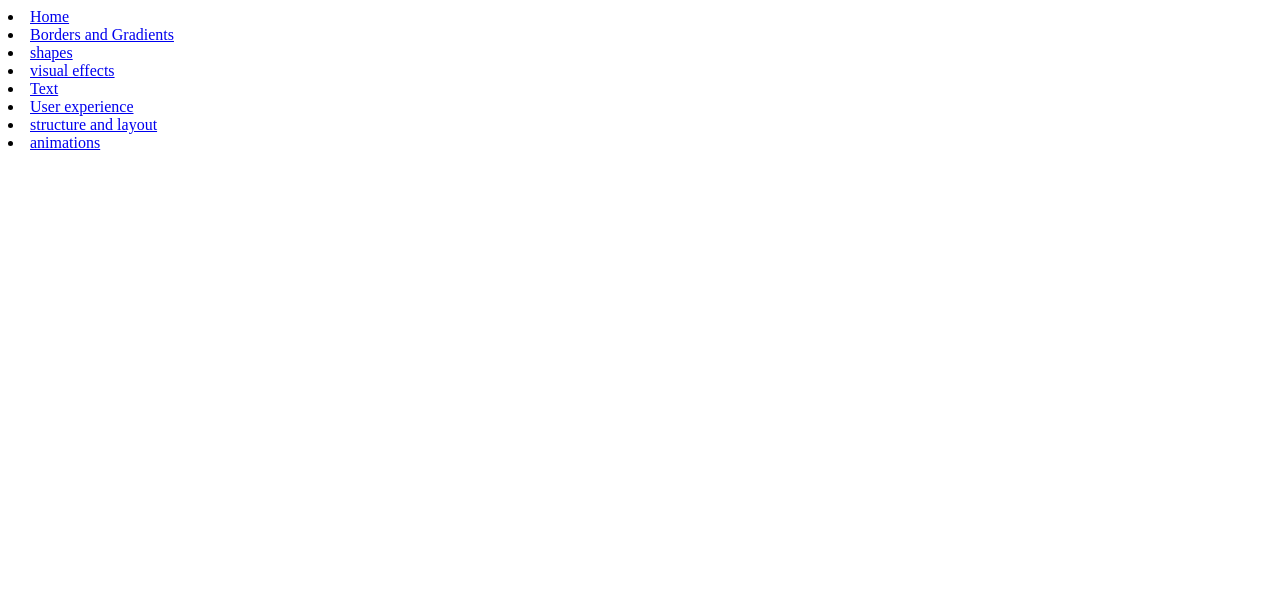
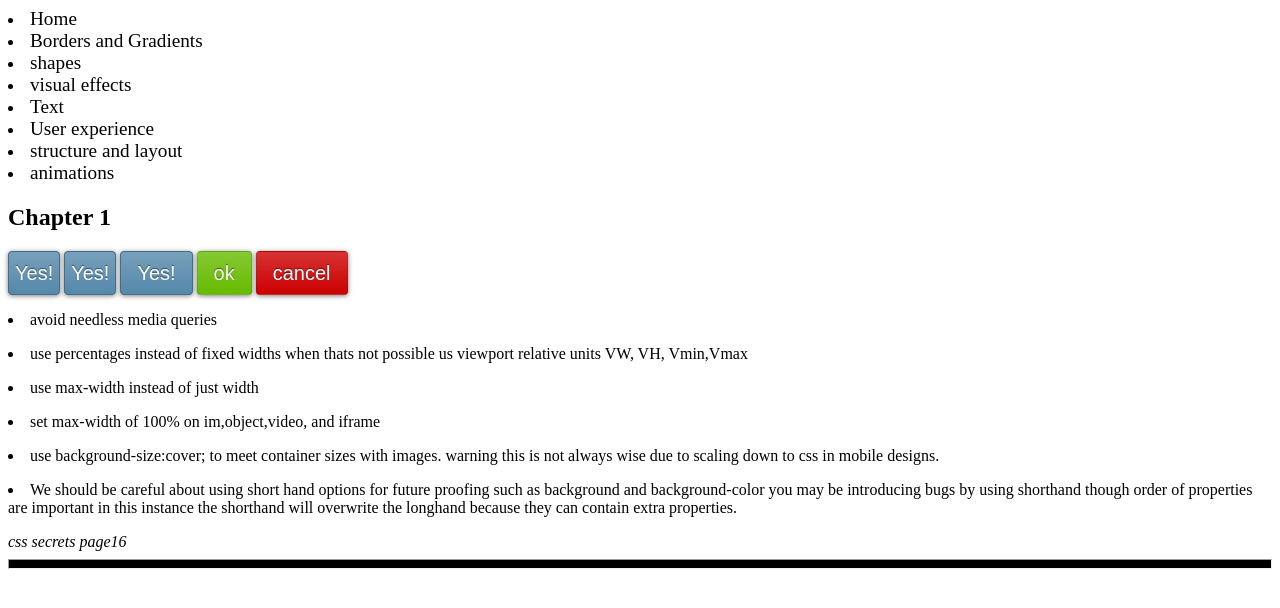
Before and after one commit to Rubytuesdaysandwich/markup-languages-css-secrets, a plain HTML site: page index.html in a window 1280 px wide. Drawn offline with Linux system fonts and the light colour scheme.

Commit message:
update css secrets

```diff
--- a/index.html
+++ b/index.html
@@ -5,7 +5,7 @@
     <meta http-equiv="X-UA-Compatible" content="IE=edge" />
     <meta name="viewport" content="width=device-width, initial-scale=1.0" />
     <title>CSS secrets</title>
-    <link rel="stylesheet" href="style.css" />
+    <link rel="stylesheet" href="styles.css" />
   </head>
   <body>
     <header>
@@ -34,5 +34,43 @@
         <a href="#">animations</a>
       </li>
     </header>
+    <main>
+      <section>
+        <h2>Chapter 1</h2>
+        <button class="yes-1">Yes!</button>
+        <button class="yes-2">Yes!</button>
+        <button class="yes-3">Yes!</button>
+        <button class="ok-4">ok</button>
+        <button class="cancel-5">cancel</button>
+        <p><li>avoid needless media queries</li></p>
+        <p>
+          <li>
+            use percentages instead of fixed widths when thats not possible us
+            viewport relative units VW, VH, Vmin,Vmax
+          </li>
+        </p>
+        <p><li>use max-width instead of just width</li></p>
+        <p><li>set max-width of 100% on im,object,video, and iframe</li></p>
+        <p>
+          <li>
+            use background-size:cover; to meet container sizes with images.
+            warning this is not always wise due to scaling down to css in mobile
+            designs.
+          </li>
+        </p>
+        <p>
+          <li>
+            We should be careful about using short hand options for future
+            proofing such as background and background-color you may be
+            introducing bugs by using shorthand though order of properties are
+            important in this instance the shorthand will overwrite the longhand
+            because they can contain extra properties.
+          </li>
+        </p>
+        <i>css secrets page16</i>
+      </section>
+
+      <hr />
+    </main>
   </body>
 </html>
--- a/styles.css
+++ b/styles.css
@@ -0,0 +1,72 @@
+/* btns*/
+html {
+  font-size: 16px; /*rem are set to the root font size of of the root parent which is the html*/
+  /* em bases its size based on its parents size and the item can compound bigger and bigger from parent to parent */
+}
+
+.yes-1 {
+  padding: 6px;
+  border: 1px solid #446d88;
+  background: #58a linear-gradient(#77a0bb, #58a);
+  border-radius: 4px;
+  box-shadow: 0 1px 5px gray;
+  color: white;
+  text-shadow: 0 -1px 1px #335166;
+  font-size: 20px;
+  line-height: 30px;
+}
+.yes-2 {
+  padding: 6px;
+  border: 1px solid #446d88;
+  background: #58a linear-gradient(#77a0bb, #58a);
+  border-radius: 4px;
+  box-shadow: 0 1px 5px gray;
+  color: white;
+  text-shadow: 0 -1px 1px #335166;
+  font-size: 125%;
+  line-height: 1.5;
+}
+.yes-3 {
+  padding: 0.3em 0.8em;
+  border: 1px solid #446d88;
+  background: #58a linear-gradient(#77a0bb, #58a);
+  border-radius: 0.2em;
+  box-shadow: 0 0.05em 0.25em gray;
+  color: white;
+  text-shadow: 0 -0.05em 0.05em #335166;
+  font-size: 125%;
+  line-height: 1.5;
+}
+button.ok-4,
+.cancel-5 {
+  padding: 0.3em 0.8em;
+  border: 1px solid rgba(0, 0, 0, 0.1);
+  background: #58a linear-gradient(hsla(0, 0%, 100%, 0.2), transparent);
+  border-radius: 0.2em;
+  box-shadow: 0 0.05em 0.25em rgba(0, 0, 0, 0.5);
+  color: white;
+  text-shadow: 0 -0.05em 0.05em rgba(0, 0, 0, 0.5);
+  font-size: 125%;
+  line-height: 1.5;
+}
+/* cancel changing size based on background-color*/
+button.ok-4 {
+  background-color: #6b0;
+}
+/* ok changing size based on background-color */
+button.cancel-5 {
+  background-color: #c00;
+}
+/* btns*/
+/* hr */
+hr {
+  height: 0.5em;
+  background: currentColor;
+}
+/*using the inherit on A tag */
+a {
+  color: inherit;
+  font: inherit;
+  font-size: larger;
+  text-decoration: none;
+}
```
